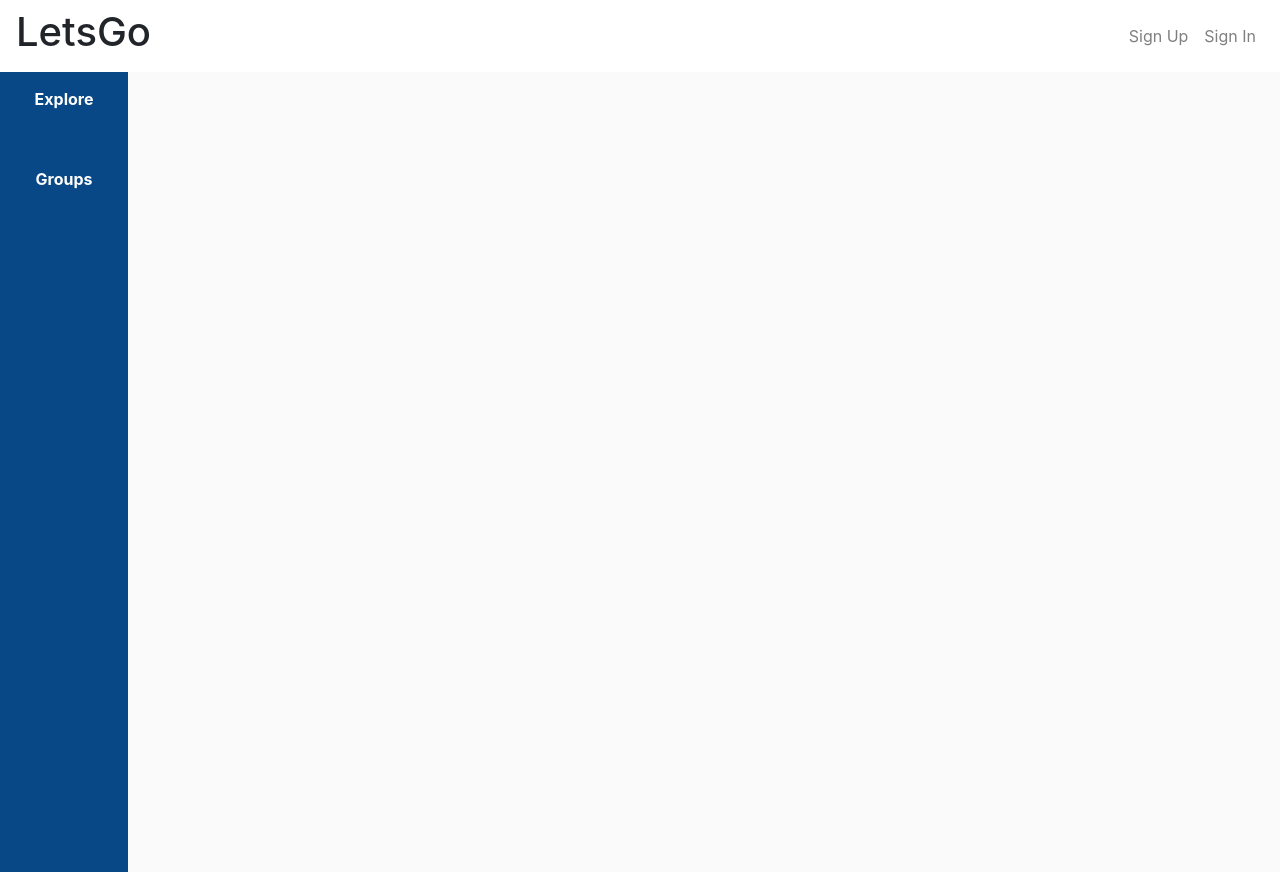
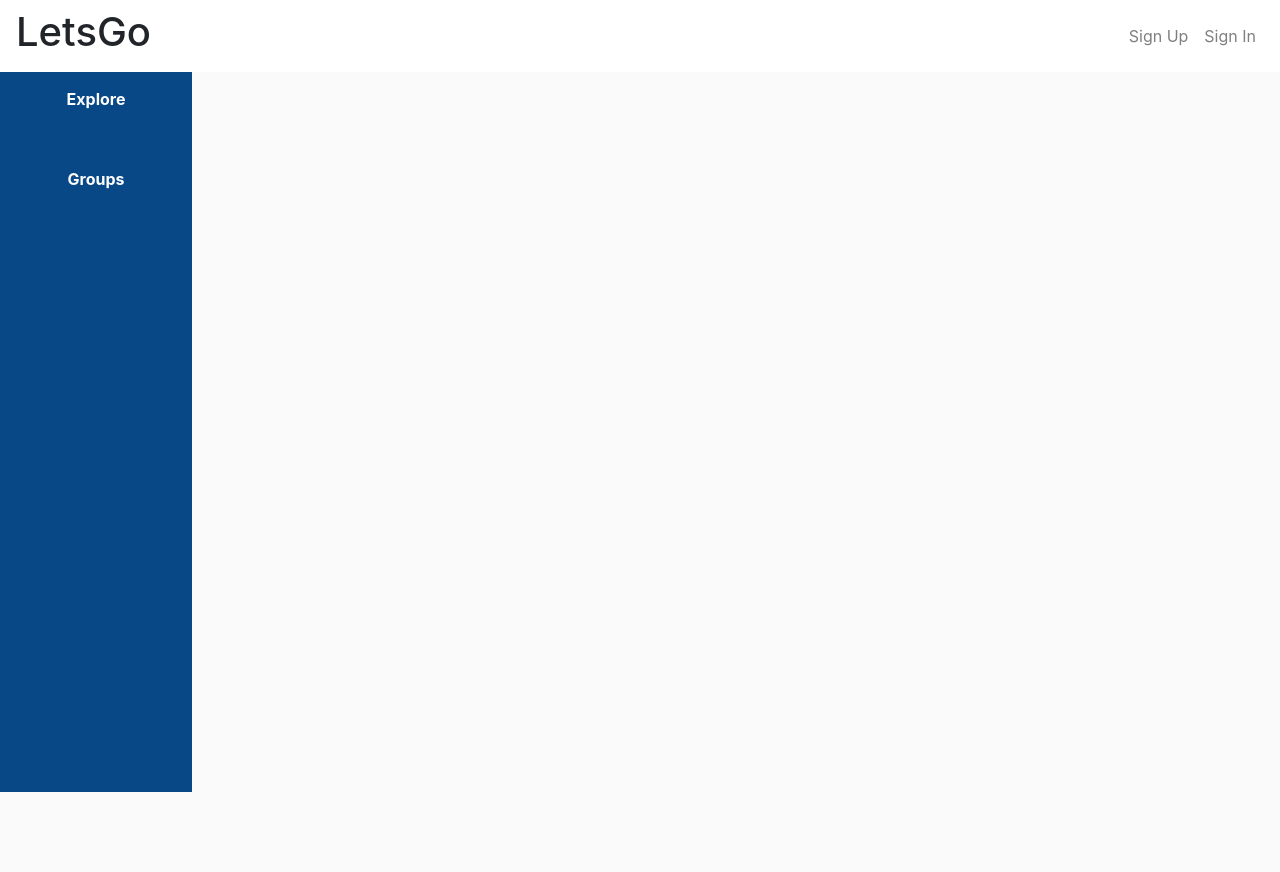
Before and after one commit to cpcurtis1218/Sports-App-Client, a React app: page /#/ in a window 1280 px wide. After the commit the page ends 800 px from the top, so only its background shows below. Built offline with nearby package versions, Linux system fonts and the light colour scheme.

Commit message:
Update Sidebar.scss
-Update height to 90vh
-Update width to 15vw
-Add position fixed

```diff
--- a/src/sidebar/Sidebar.scss
+++ b/src/sidebar/Sidebar.scss
@@ -25,9 +25,10 @@ $sidebar-link-hover: #CDCDCD;
     display: flex;
     flex-direction: column;
     float: left;
-    height: 100vh;
+    height: 90vh;
     margin-right: 2rem;
-    width: 10vw;
+    width: 15vw;
+    position: fixed;
 
     .col {
       flex-basis: auto;
```
